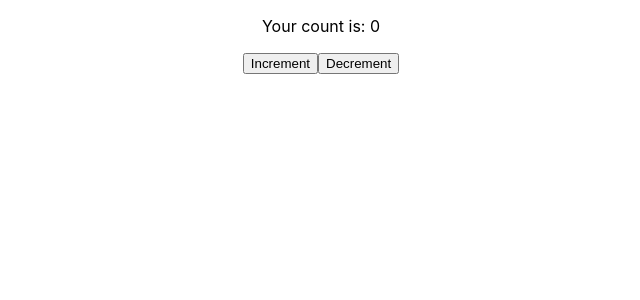
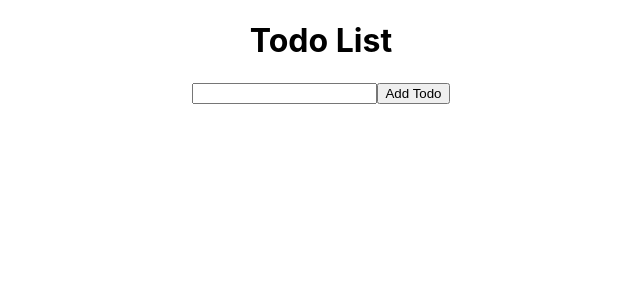
Before and after one commit to mark-drastrup/react_hooks, a React (Create React App) app: page / in a window 1280 px wide. Shown: the top 300 px of the page, without its empty margins (319-959 px from the left). Built offline with nearby package versions, Linux system fonts and the light colour scheme.

Commit message:
Creating basic todo list with useState

```diff
--- a/src/App.js
+++ b/src/App.js
@@ -1,11 +1,12 @@
 import React from "react";
 import "./App.css";
 import Counter from "./components/Counter";
+import TodoList from "./components/TodoList";
 
 function App() {
   return (
     <div className="App">
-      <Counter />
+      <TodoList />
     </div>
   );
 }
--- /dev/null
+++ b/src/components/Todo.jsx
@@ -0,0 +1,7 @@
+import React from "react";
+
+const Todo = ({ todo }) => {
+  return <li>{todo}</li>;
+};
+
+export default Todo;
--- /dev/null
+++ b/src/components/TodoList.jsx
@@ -0,0 +1,33 @@
+import React, { useState } from "react";
+import Todo from "./Todo";
+
+const TodoList = () => {
+  const [todos, setTodos] = useState([]);
+  const [inputValue, setInputValue] = useState("");
+
+  const handleUpdate = e => {
+    setInputValue(e.target.value);
+  };
+
+  const addTodo = () => {
+    const todo = { todo: inputValue, completed: false };
+    setTodos([...todos, todo]);
+    setInputValue("");
+  };
+
+  return (
+    <div>
+      <h1>Todo List</h1>
+      <ul>
+        {todos &&
+          todos.map((todo, index) => (
+            <Todo key={index} todo={todo.todo}></Todo>
+          ))}
+      </ul>
+      <input type="text" value={inputValue} onChange={handleUpdate} />
+      <button onClick={addTodo}>Add Todo</button>
+    </div>
+  );
+};
+
+export default TodoList;
```
